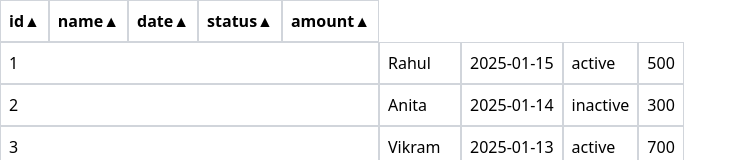
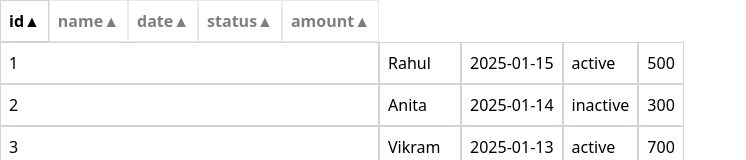
Before and after one commit to rohitbrk/look-it-up, a React (Vite) app: page / in a window 1280 px wide. Shown: the top 160 px of the page, without its empty margins (0-746 px from the left). Built offline with nearby package versions, Linux system fonts and the light colour scheme.

Commit message:
add opacity difference on current sorting field

```diff
--- a/src/App.jsx
+++ b/src/App.jsx
@@ -32,8 +32,7 @@ function App() {
   const [data, setData] = useState(jsonData.sort(sortOrder("id", "asc")));
   const [sorting, setSorting] = useState({ column: "id", order: "asc" });
 
-  const handleSort = ({ column, order }) => {
-    console.log(column, order);
+  const handleSort = (column, order) => {
     setData((prev) => [...data].sort(sortOrder(column, order)));
     setSorting((prev) => ({ ...sorting, column, order }));
   };
--- a/src/components/HeaderCell.jsx
+++ b/src/components/HeaderCell.jsx
@@ -13,8 +13,10 @@ const HeaderCell = ({ column, sorting, handleSort }) => {
   return (
     <th
       key={column}
-      className="border border-gray-300 text-left p-2"
-      onClick={() => handleSort({ column, order: nextSortingOrder })}
+      className={`border border-gray-300 text-left p-2 ${
+        sorting.column === column ? "opacity-100" : "opacity-50"
+      }`}
+      onClick={() => handleSort(column, nextSortingOrder)}
     >
       {column}
       {order ? <span>▼</span> : <span>▲</span>}
```
